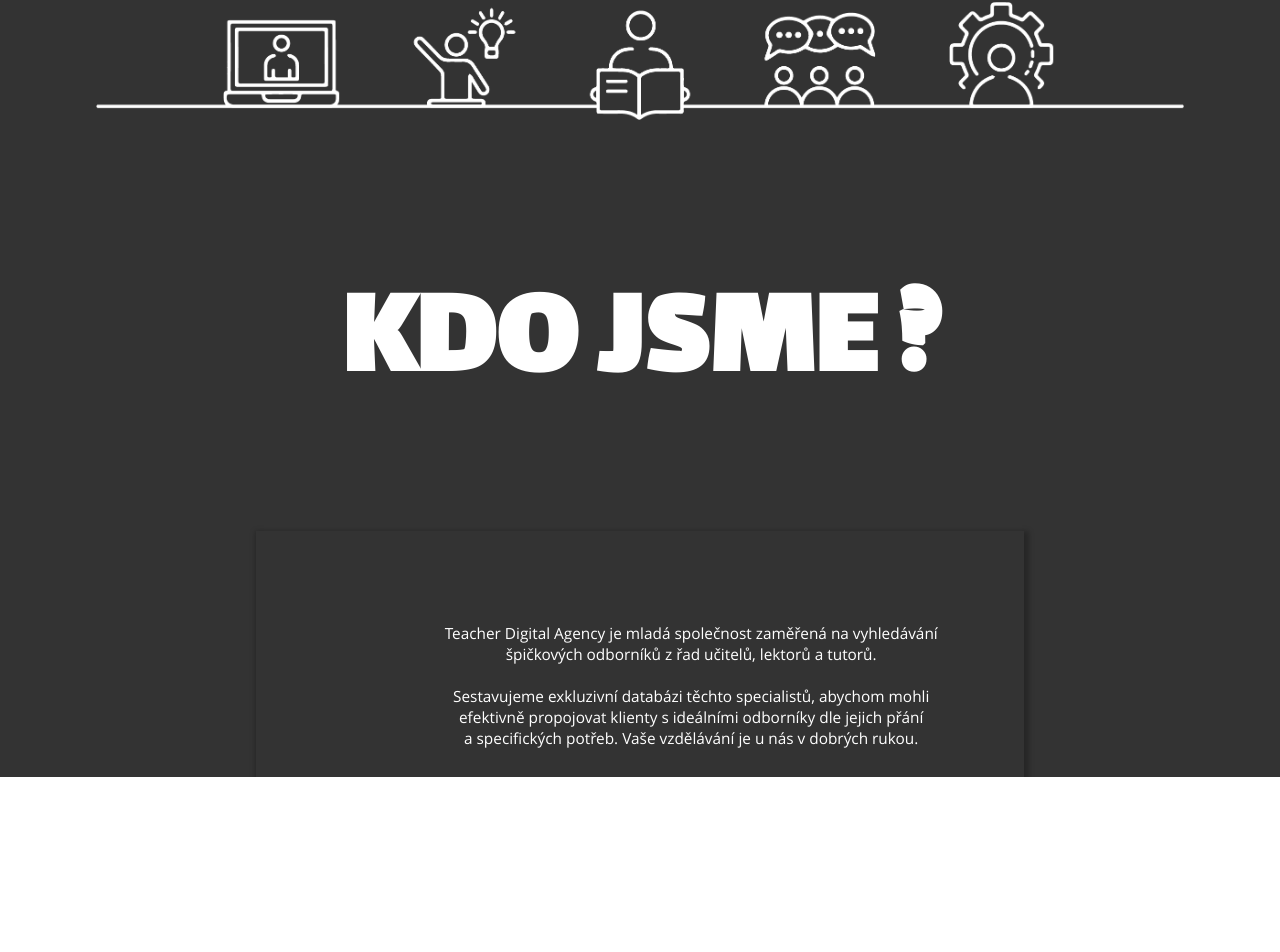
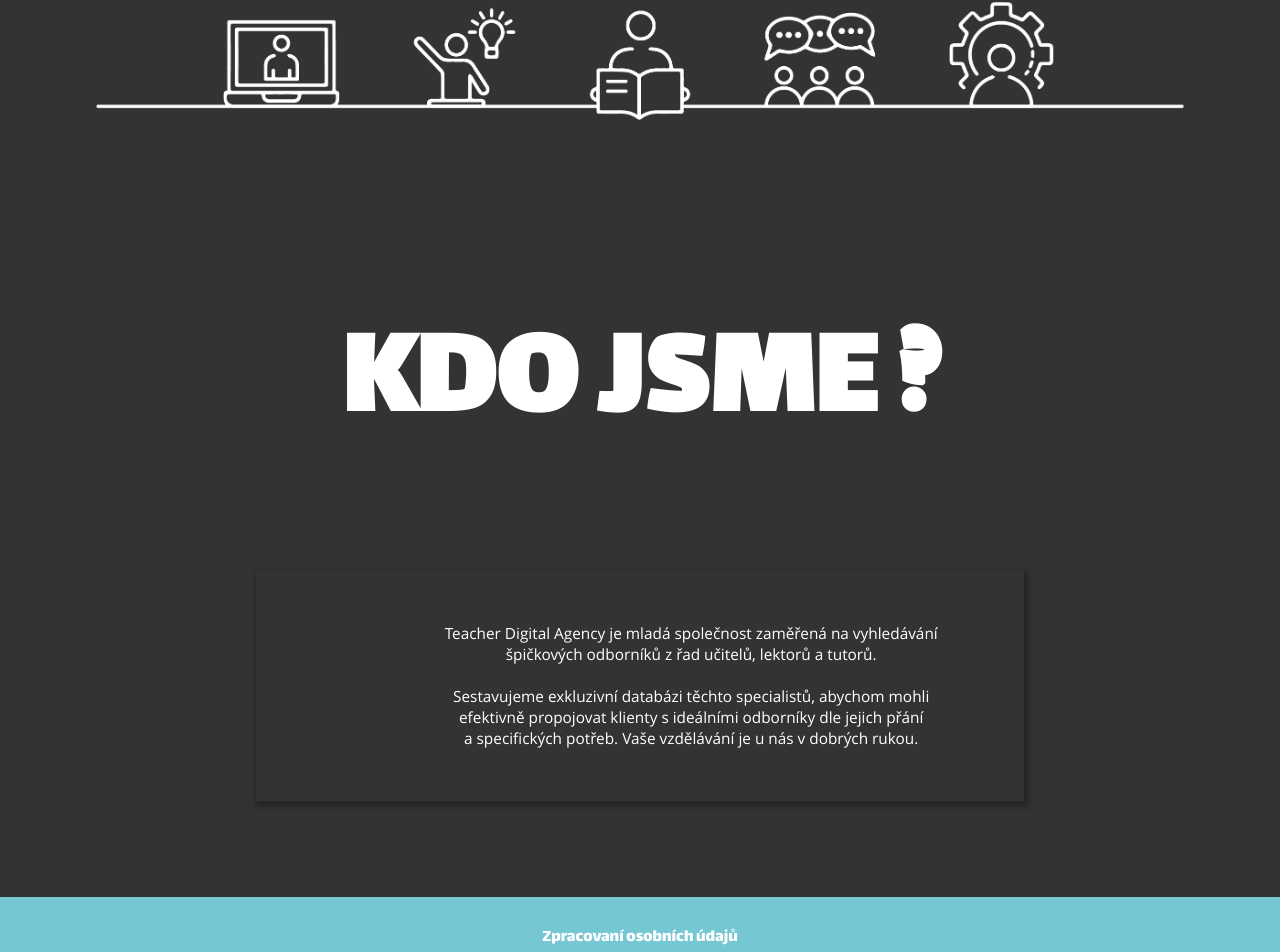
Before and after one commit to papik13/TdA24Kentucky-Bros, a Nuxt app: page / in a window 1280 px wide. Shown: the part 673-1625 px from the top of the page. Before the commit the page ends 1450 px from the top, so only its background shows below. Built offline with nearby package versions, Linux system fonts and the light colour scheme.

Commit message:
updatehlavnistranky

```diff
--- a/components/ItemFindOutMore.vue
+++ b/components/ItemFindOutMore.vue
@@ -5,7 +5,7 @@
           <div class="text-wrapper">TEACHER DIGITAL AGENCY</div>
           <p class="quote">„Život je nejlepší školou života.” ~Jára Cimrman</p>
         </div>
-        <button id="findout">Zjisti víc</button>
+        <button id="findout" @click="scrollToFooter">Zjisti víc</button>
         <img class="logo" src="/TdA_ikony_celek_white.png" alt="Teacher Digital Agency Logo" />
         <div class="divider div-2"></div>
         <div class="divider div-3"></div>
@@ -24,9 +24,49 @@
         <div class="stripe"></div>
       </div>
     </div>
+    <footer class="cernej-footer"></footer>
+    <footer class="normalni-footer"><a href="example.com"> Zpracovaní osobních údajů</a></footer>
   </template>
 
+<script>
+export default {
+  // ... existing code ...
+
+  methods: {
+  scrollToFooter() {
+    const footerElement = document.querySelector('.normalni-footer'); // or '.normalni-footer'
+    if (footerElement) {
+      footerElement.scrollIntoView({ behavior: 'smooth' });
+    }
+  },
+},
+};
+</script>
+
   <style scoped>
+    .cernej-footer{
+      background-color: #333;
+      height: 12vh;
+    }
+    .normalni-footer {
+    text-align: center;
+    text-decoration: none;
+    align-items: center;
+    background-color: #74c7d3;
+    height: 10vh;
+    z-index: 1000;
+    color: white;
+    display: flex;
+    justify-content: center;
+    align-items: center;
+    }
+
+    .normalni-footer a {
+      color: inherit;
+      text-decoration: none;
+      font-size: 2.2vh;
+      font-weight: lighter;
+    }
     .frame {
       margin: 0;
       padding: 0;
@@ -103,7 +143,7 @@
       color: white;
       text-align: center;
       font-size: 8vh;
-      margin-top: 5vh;
+      margin-top: 10vh;
       }
 
     .group {
@@ -116,7 +156,8 @@
     .overlap-group-2 {
       position: relative;
       width: 100%;
-      margin-top: 10vh;
+      margin-top: 5vh;
+      margin-bottom: 5vh;
     }
 
     .div-4 {
@@ -131,8 +172,6 @@
       font-size: 2vh;
       color: #ffffff;
       text-align: center;
-      padding-top: 2vh;
-      padding-bottom: 2vh;
       font-family: Open Sans;
     }
 
--- a/components/ItemMenu2.vue
+++ b/components/ItemMenu2.vue
@@ -44,6 +44,10 @@
 <style lang="scss" scoped>
 .nav-menu {
   background-color: #74c7d3;
+  position: sticky;
+  top: 0;
+  z-index: 1000; /* Ensure the menu stays on top of other elements */
+  transition: background-color 0.3s ease;
 }
 .nav-content {
   display: flex;
```
